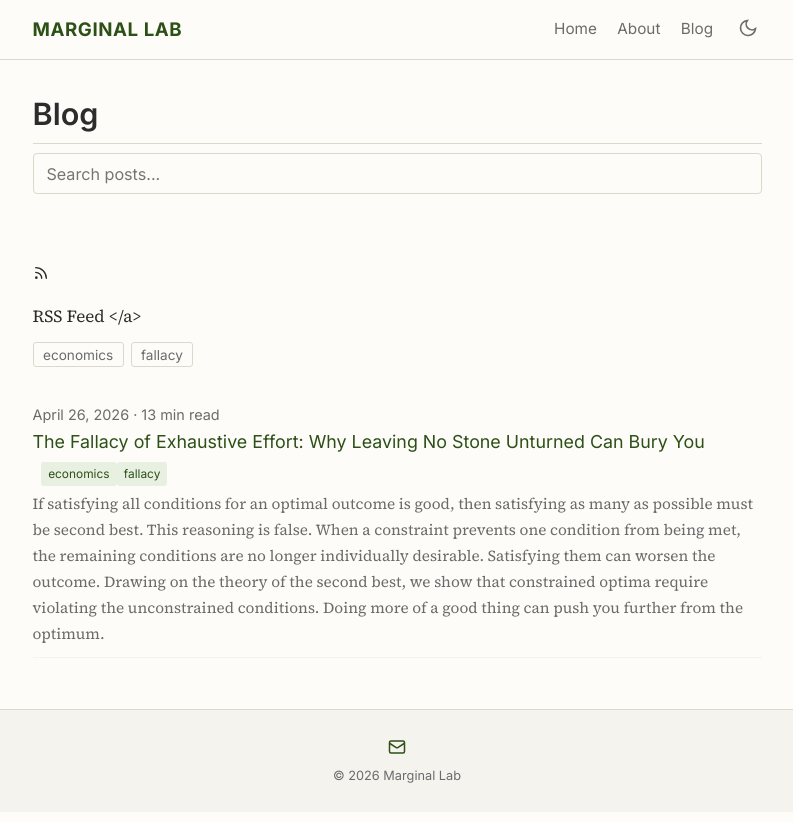
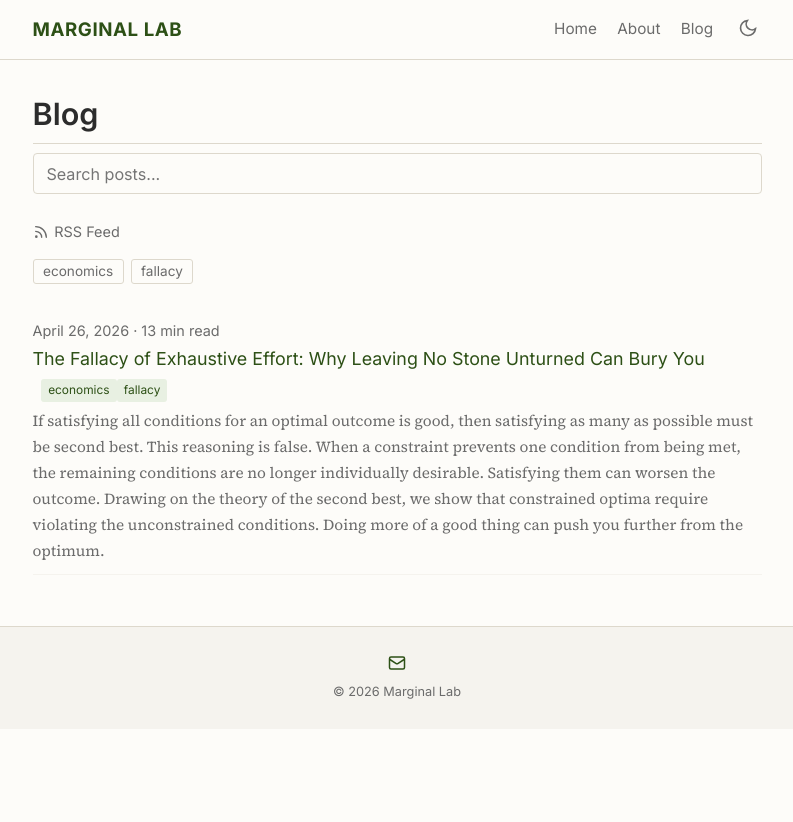
Before and after one commit to marginallabs/marginallabs.github.io, a Jekyll site: the page built from _pages/blog.md, in a window 1280 px wide. Shown: the top 822 px of the page, without its empty margins (243-1036 px from the left). Built offline with Jekyll 4.4.1, drawn with Linux system fonts in a browser that asks for light colours.

Commit message:
Fix RSS link rendering on blog page
Co-Authored-By: Claude Opus 4.7 <noreply@anthropic.com>

```diff
--- a/_pages/blog.md
+++ b/_pages/blog.md
@@ -9,10 +9,10 @@ permalink: /blog/
   <span class="search-clear" id="search-clear">&times;</span>
 </div>
 
-<a class="rss-subscribe" href="{{ '/feed.xml' | relative_url }}" target="_blank">
+<div class="rss-subscribe">
   <svg xmlns="http://www.w3.org/2000/svg" width="16" height="16" viewBox="0 0 24 24" fill="none" stroke="currentColor" stroke-width="2" stroke-linecap="round" stroke-linejoin="round"><path d="M4 11a9 9 0 0 1 9 9"/><path d="M4 4a16 16 0 0 1 16 16"/><circle cx="5" cy="19" r="1"/></svg>
-  RSS Feed
-</a>
+  <a href="{{ '/feed.xml' | relative_url }}" target="_blank">RSS Feed</a>
+</div>
 
 <div class="category-filters" id="category-filters">
   {% assign all_categories = "" | split: "" %}
--- a/assets/css/style.css
+++ b/assets/css/style.css
@@ -229,11 +229,15 @@ th { background: var(--color-bg-alt); font-family: var(--font-heading); font-wei
   font-family: var(--font-heading);
   font-size: 0.85rem;
   color: var(--color-text-light);
+  margin-bottom: 1em;
+}
+.rss-subscribe svg { flex-shrink: 0; }
+.rss-subscribe a {
+  color: var(--color-text-light);
   border-bottom: none !important;
   transition: color 0.15s;
-  margin-bottom: 1em;
 }
-.rss-subscribe:hover { color: var(--color-accent); }
+.rss-subscribe a:hover { color: var(--color-accent); }
 .search-box {
   position: relative;
   margin-bottom: 1.5em;
```
